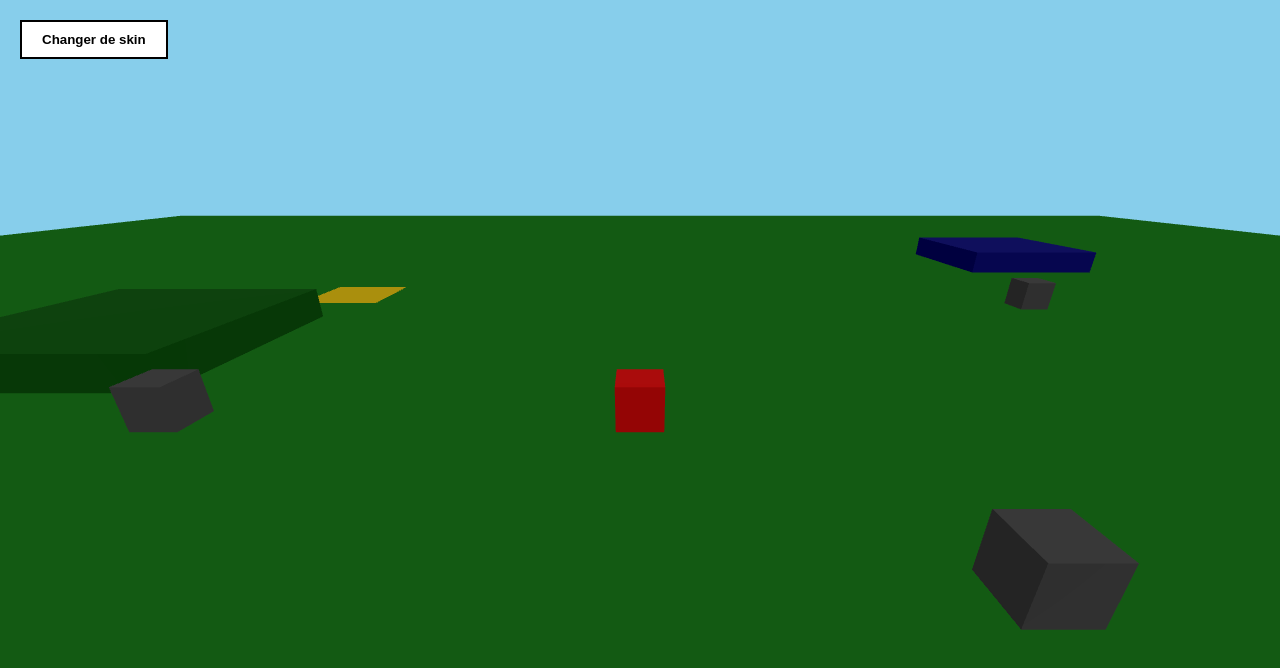
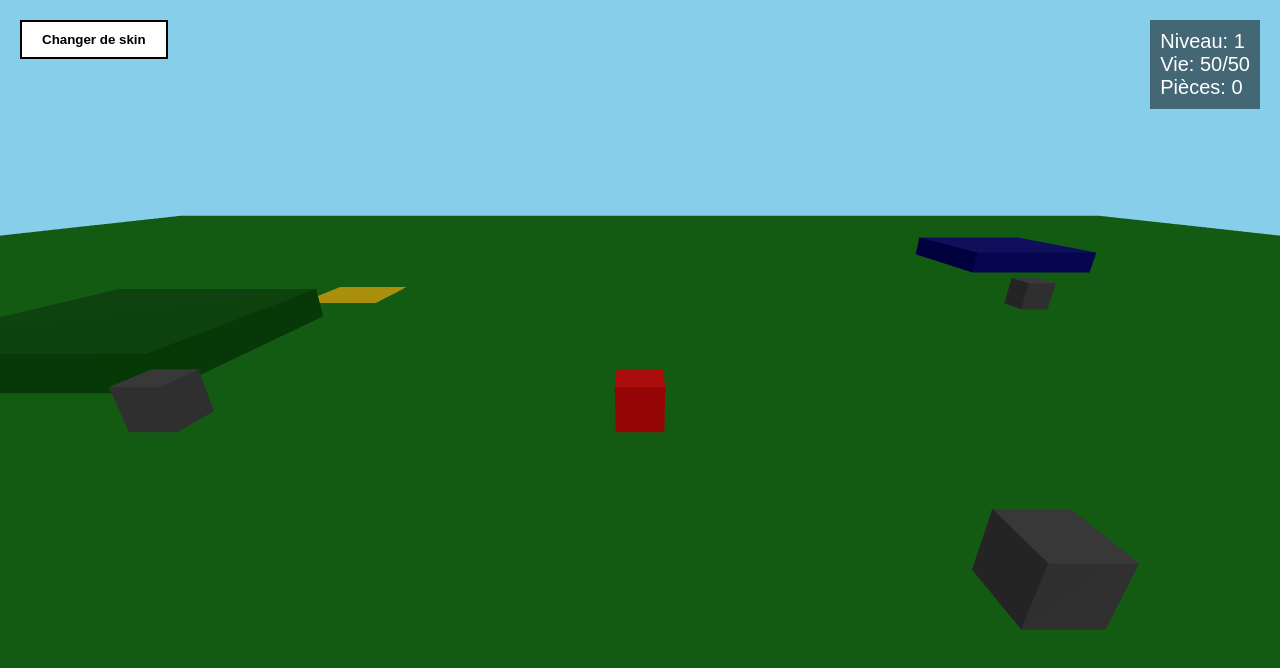
Before and after one commit to neoyanis/TOBLOCKS, a plain HTML site: page index.html in a window 1280 px wide. Drawn offline with nearby package versions, Linux system fonts and the light colour scheme; animation ran at ten frames a second.

Commit message:
Update index.html

```diff
--- a/index.html
+++ b/index.html
@@ -4,22 +4,29 @@
     <meta charset="UTF-8">
     <title>TOBLOCKS</title>
     <style>
-        body { margin: 0; overflow: hidden; }
-        canvas { display: block; }
+        body { margin:0; overflow:hidden; font-family:sans-serif;}
+        canvas { display:block; }
         #skinButton {
             position: absolute;
-            top: 20px;
-            left: 20px;
+            top: 20px; left: 20px;
             padding: 10px 20px;
-            background: #fff;
-            border: 2px solid #000;
-            cursor: pointer;
+            background: #fff; border: 2px solid #000; cursor:pointer;
             font-weight: bold;
+        }
+        #ui {
+            position: absolute;
+            top: 20px; right: 20px;
+            color: #fff; font-size: 20px; background: rgba(0,0,0,0.5); padding: 10px;
         }
     </style>
 </head>
 <body>
     <button id="skinButton">Changer de skin</button>
+    <div id="ui">
+        Niveau: 1 <br>
+        Vie: 50/50 <br>
+        Pièces: 0
+    </div>
     <script src="https://cdn.jsdelivr.net/npm/three@0.160.0/build/three.min.js"></script>
     <script src="game.js"></script>
 </body>
```
